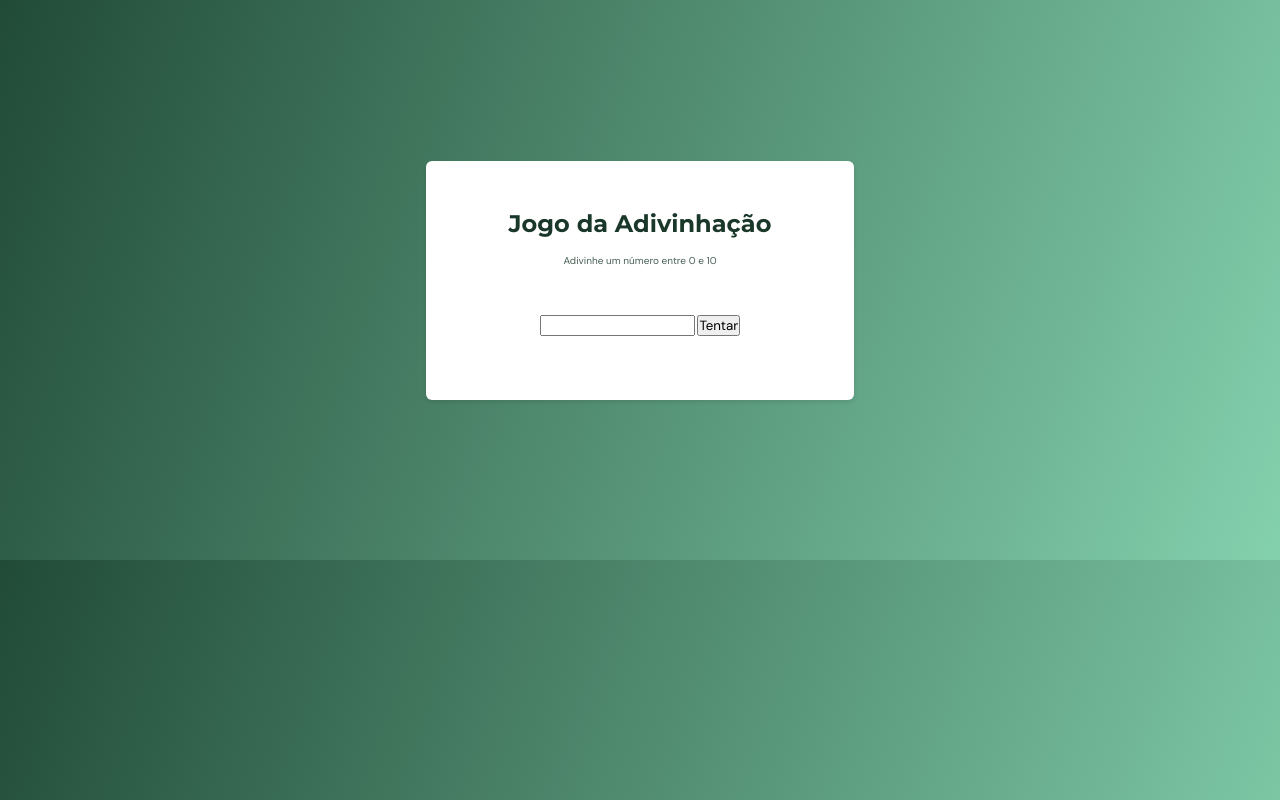
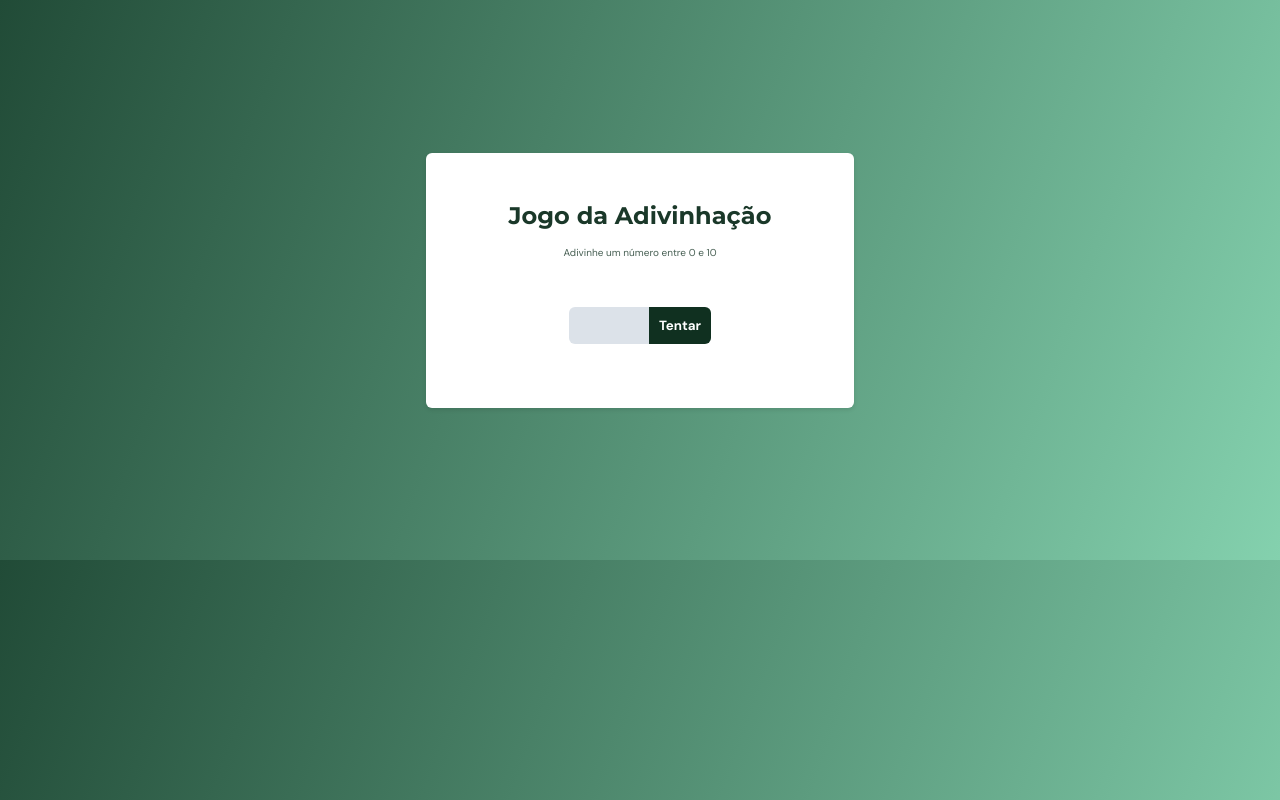
Before and after one commit to rogeriolins/explorer-projeto10-adivinhacao, a plain HTML site: page index.html in a window 1280 px wide. Shown: the top 800 px of the page. Drawn offline with Linux system fonts and the light colour scheme.

Commit message:
Adjusting more code

```diff
--- a/index.html
+++ b/index.html
@@ -15,12 +15,21 @@
   </head>
   <body>
     <main>
-      <h1>Jogo da Adivinhação</h1>
-      <p>Adivinhe um número entre 0 e 10</p>
-      <form>
-        <input type="text" />
-        <button>Tentar</button>
-      </form>
+      <!-- Screen 01 -->
+      <div class="screen01">
+        <h1>Jogo da Adivinhação</h1>
+        <p>Adivinhe um número entre 0 e 10</p>
+        <form>
+          <input id="inputNumber" type="number" min="0" max="10" />
+          <button onclick="handleClick(event)">Tentar</button>
+        </form>
+      </div>
+
+      <!-- Screen 02 -->
+      <div class="screen02 hide">
+        <h2>Acertou em <span>3</span> tentativas</h2>
+        <button onclick="newGame()">Jogar Novamente</button>
+      </div>
     </main>
     <script src="script.js"></script>
   </body>
--- a/script.js
+++ b/script.js
@@ -1 +1,24 @@
 // alert("Conectado...")
+const randomNumber = Math.round(Math.random() * 10)
+let xAttemps = 0
+
+function handleClick(event) {
+  event.preventDefault()
+  let valueNumber = document.querySelector("#inputNumber").value
+  xAttemps++
+  if (Number(valueNumber) == randomNumber) {
+    // Acertou
+    document.querySelector(".screen01").classList.add("hide")
+    document.querySelector(".screen02").classList.remove("hide")
+
+    document.querySelector(".screen02 h2 span").innerText = xAttemps
+  } else {
+    console.log(xAttemps, randomNumber)
+  }
+
+  function newGame() {
+    document.querySelector(".screen01").toogle('hide')
+    document.querySelector(".screen02").toogle("hide")
+  }
+
+}
--- a/style.css
+++ b/style.css
@@ -4,6 +4,10 @@
   --color-white: #fff;
 
   --color-name: #1a3829;
+
+  --color-background-input: #dce2e9;
+  --color-background-button: #103020;
+  --color-background-button-hover: #155334;
   font-size: 62.5%;
 }
 
@@ -33,6 +37,25 @@ button {
   font-family: "DM Sans", sans-serif;
 }
 
+button {
+  background-color: var(--color-background-button);
+  color: var(--color-white);
+  font-weight: bold;
+  border-radius: 0 0.6rem 0.6rem 0;
+  cursor: pointer;
+
+  transition: background 0.3s;
+}
+
+button:hover {
+  background-color: var(--color-background-button-hover);
+}
+
+.hide {
+  display: none;
+}
+
+/* Screen 01 */
 h1 {
   font-family: "Montserrat", sans-serif;
   font-size: 2.4rem;
@@ -50,6 +73,20 @@ p {
 
 form {
   margin-top: 4.8rem;
+  display: flex;
+  justify-content: center;
+}
+
+input,
+button {
+  border: none;
+  padding: 1rem;
+}
+
+input {
+  background-color: var(--color-background-input);
+  width: 8rem;
+  border-radius: 0.6rem 0 0 0.6rem;
 }
 
 main {
@@ -62,3 +99,15 @@ main {
 
   text-align: center;
 }
+
+/* Screen 02 */
+h2 {
+  font-size: 2.4rem;
+  font-weight: 400;
+
+  margin-bottom: 3.3rem;
+}
+
+.screen02 button {
+  border-radius: 0.6rem;
+}
```
